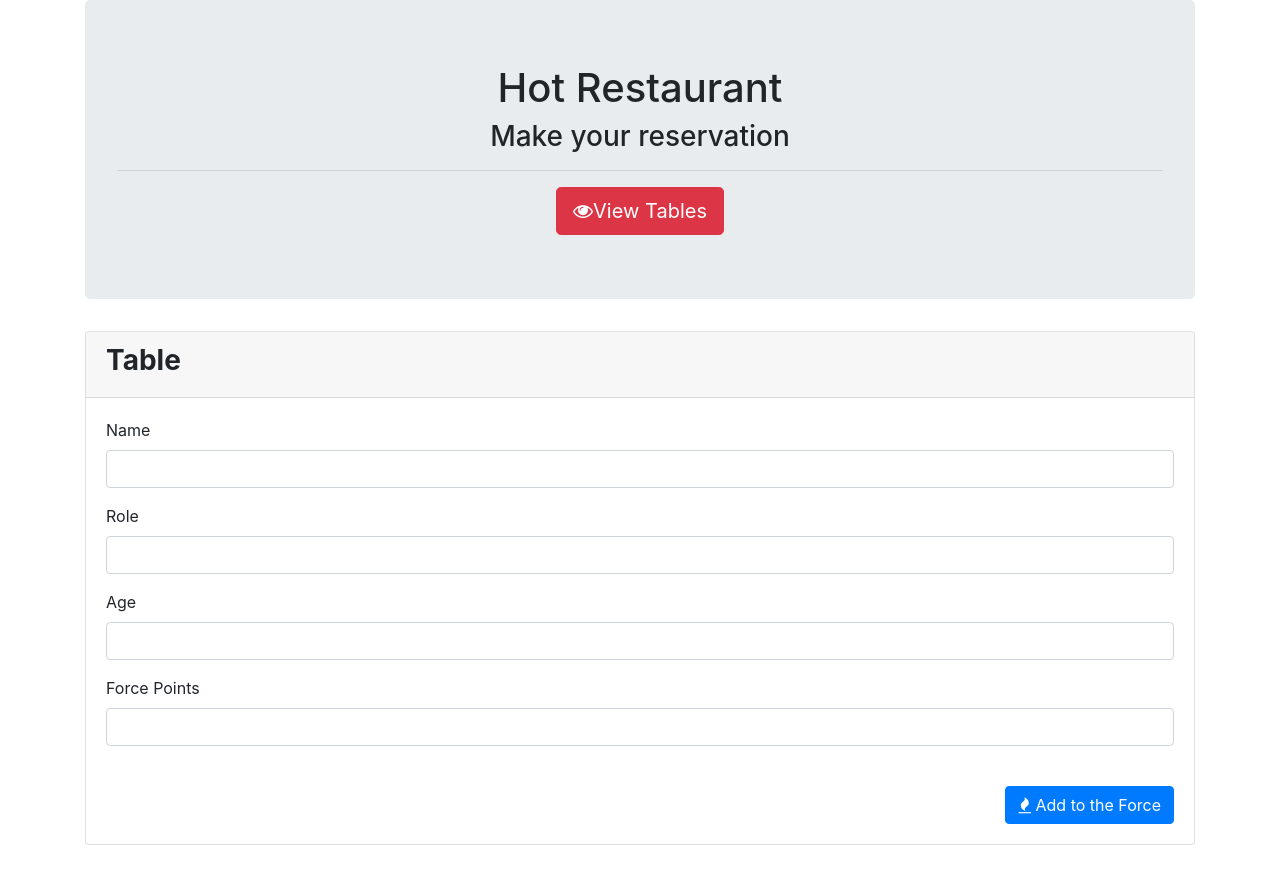
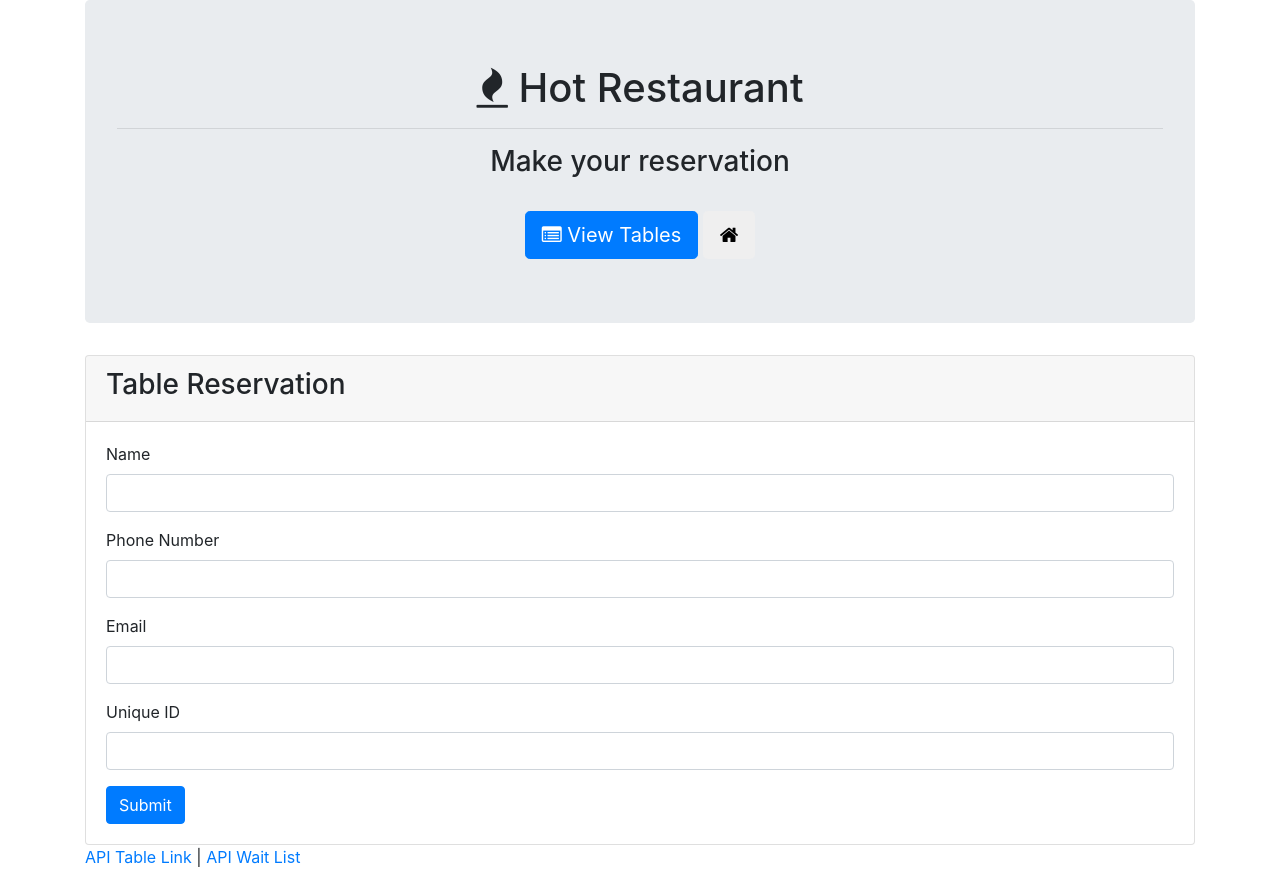
Before and after one commit to TristanPostley/HotRestaurant, a plain HTML site: page reservation.html in a window 1280 px wide. Before the commit the page ends 845 px from the top, so only its background shows below. Drawn offline with nearby package versions, Linux system fonts and the light colour scheme.

Commit message:
form updates and styling

```diff
--- a/reservation.html
+++ b/reservation.html
@@ -14,10 +14,12 @@
 
   <div class="container">
     <div class="jumbotron text-center">
-      <h1>Hot Restaurant</h1>
+      <h1><span class="fa fa-fire"></span> Hot Restaurant</h1>
+      <hr>
       <h3>Make your reservation</h3>
-      <hr>
-      <a href="/"><button class="btn btn-danger btn-lg"><span class="fa fa-eye"></span>View Tables</button></a>
+      <br>
+      <a href="/tables"><button class="btn btn-lg btn-primary"><span class="fa fa-list-alt"></span> View Tables</button></a>
+      <a href="/"><button class="btn btn-lg btn-default"><span class="fa fa-home"></span></button></a>
     </div>
     <div class="row">
 
@@ -25,7 +27,7 @@
 
         <div class="card">
           <div class="card-header">
-            <h3><strong>Table</strong></h3>
+            <h3>Table Reservation</h3>
           </div>
           <div class="card-body">
             <form method="POST" role="form">
@@ -36,24 +38,23 @@
               </div>
 
               <div class="form-group">
-                <label for="role">Role</label>
-                <input type="text" class="form-control" id="role">
+                <label for="phoneNumber">Phone Number</label>
+                <input type="text" class="form-control" id="phoneNumber">
               </div>
 
               <div class="form-group">
-                <label for="age">Age</label>
-                <input type="text" class="form-control" id="age">
+                <label for="email">Email</label>
+                <input type="text" class="form-control" id="email">
               </div>
 
               <div class="form-group">
-                <label for="force-points">Force Points</label>
-                <input type="text" class="form-control" id="force-points">
+                <label for="uniqueID">Unique ID</label>
+                <input type="text" class="form-control" id="uniqueID">
               </div>
 
             </form>
-            <br>
-            <div class="text-right">
-              <button type="submit" class="btn btn-primary btn-md" id="add-btn"><span class="fa fa-fire"></span> Add to the Force</button>
+            <div class="text-left">
+              <button type="submit" class="btn btn-primary btn-md" id="submit-btn">Submit</button>
             </div>
           </div>
         </div>
@@ -62,24 +63,30 @@
     </div>
   </div>
 
+  <footer class="footer">
+      <div class="container">
+        <a href="/api/tables">API Table Link</a>
+        |
+        <a href="/api/waitlist">API Wait List</a>
+      </div>
+  </footer>
+
   <script type="text/javascript">
-    // // Question: What does this code do?
-    // $("#add-btn").on("click", function(event) {
-    //   event.preventDefault();
-    //   var newCharacter = {
-    //     name: $("#name").val().trim(),
-    //     role: $("#role").val().trim(),
-    //     age: $("#age").val().trim(),
-    //     forcePoints: $("#force-points").val().trim()
-    //   };
+    $("#submit-btn").on("click", function(event) {
+      event.preventDefault();
+      var newReservation = {
+        name: $("#name").val().trim(),
+        role: $("#phoneNumber").val().trim(),
+        age: $("#email").val().trim(),
+        forcePoints: $("#uniqueID").val().trim()
+      };
 
-    //   // Question: What does this code do??
-    //   $.post("/api/characters", newCharacter)
-    //     .then(function(data) {
-    //       console.log("add.html", data);
-    //       alert("Adding character...");
-    //     });
-    // });
+      $.post("/api/characters", newReservation)
+        .then(function(data) {
+          console.log("add.html", data);
+          alert("Adding character...");
+        });
+    });
   </script>
 
 </body>
```
